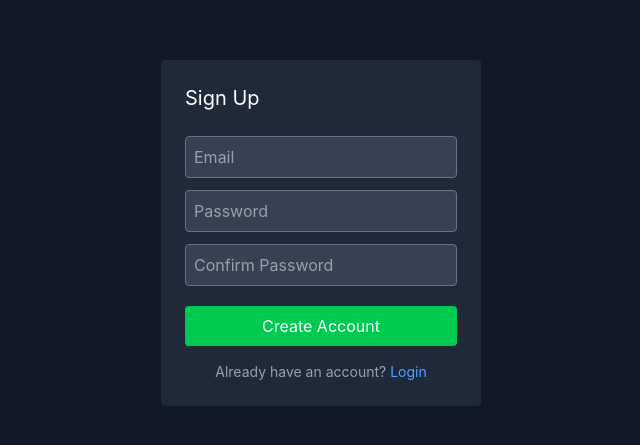
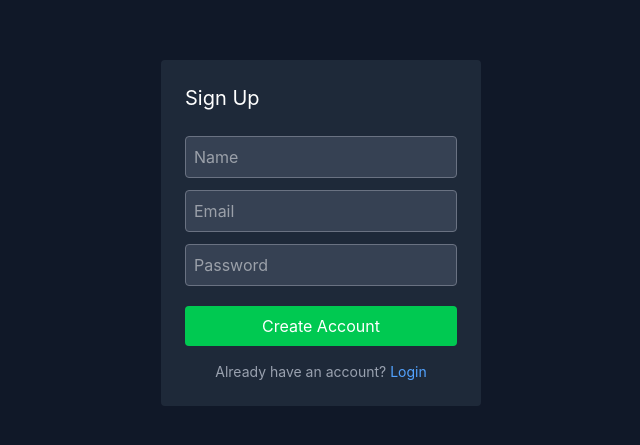
Before and after one commit to DanishImran10/Filmography-Frontend, a React (Vite) app: page /signup in a window 1280 px wide. Shown: the part 167-612 px from the top of the page, without its empty margins (319-959 px from the left). Built offline with nearby package versions, Linux system fonts and the light colour scheme.

Commit message:
sign up page change

```diff
--- a/src/Components/SignupPage.tsx
+++ b/src/Components/SignupPage.tsx
@@ -3,6 +3,12 @@ function SignUpPage() {
     <div className="flex items-center justify-center h-screen">
       <form className="bg-gray-800 p-6 rounded w-80">
         <h2 className="text-white text-xl mb-6">Sign Up</h2>
+
+        <input
+          type="name"
+          placeholder="Name"
+          className="w-full mb-3 p-2 rounded bg-gray-700 text-white border border-gray-500 focus:outline-none focus:ring-2 focus:ring-blue-500"
+        />
 
         <input
           type="email"
@@ -13,12 +19,6 @@ function SignUpPage() {
         <input
           type="password"
           placeholder="Password"
-          className="w-full mb-3 p-2 rounded bg-gray-700 text-white border border-gray-500 focus:outline-none focus:ring-2 focus:ring-blue-500"
-        />
-
-        <input
-          type="password"
-          placeholder="Confirm Password"
           className="w-full mb-3 p-2 rounded bg-gray-700 text-white border border-gray-500 focus:outline-none focus:ring-2 focus:ring-blue-500"
         />
 
```
